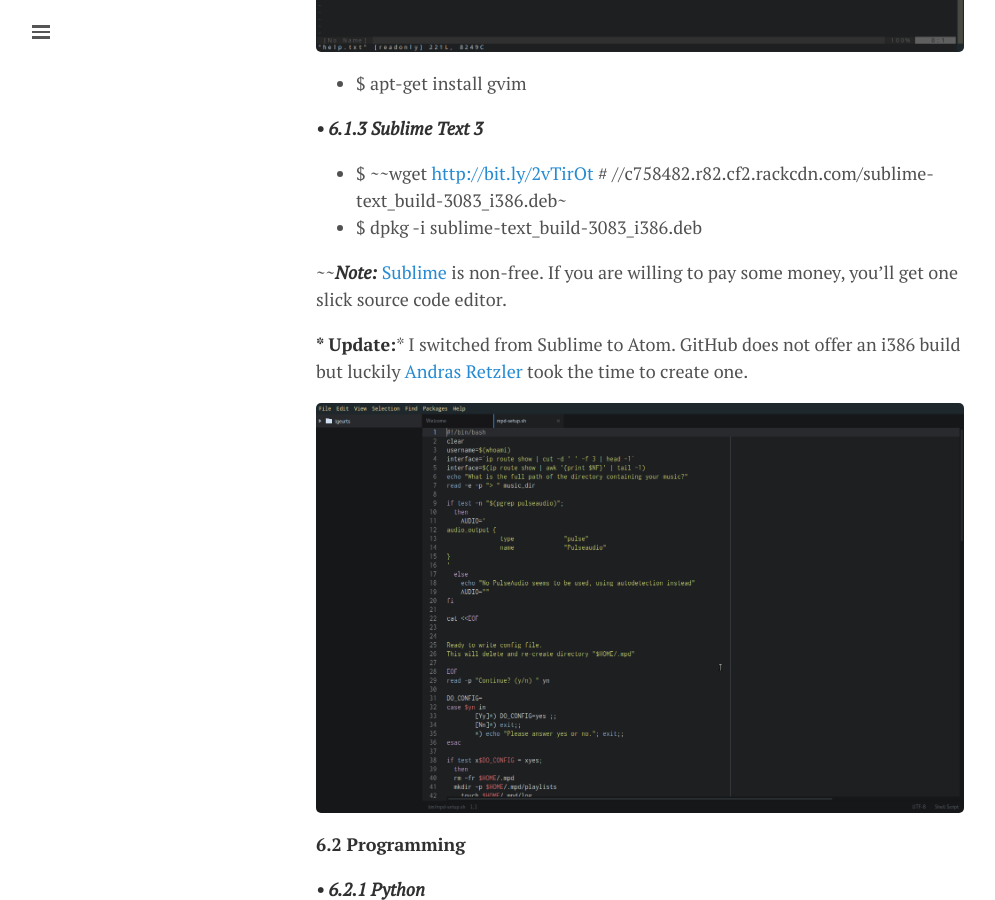
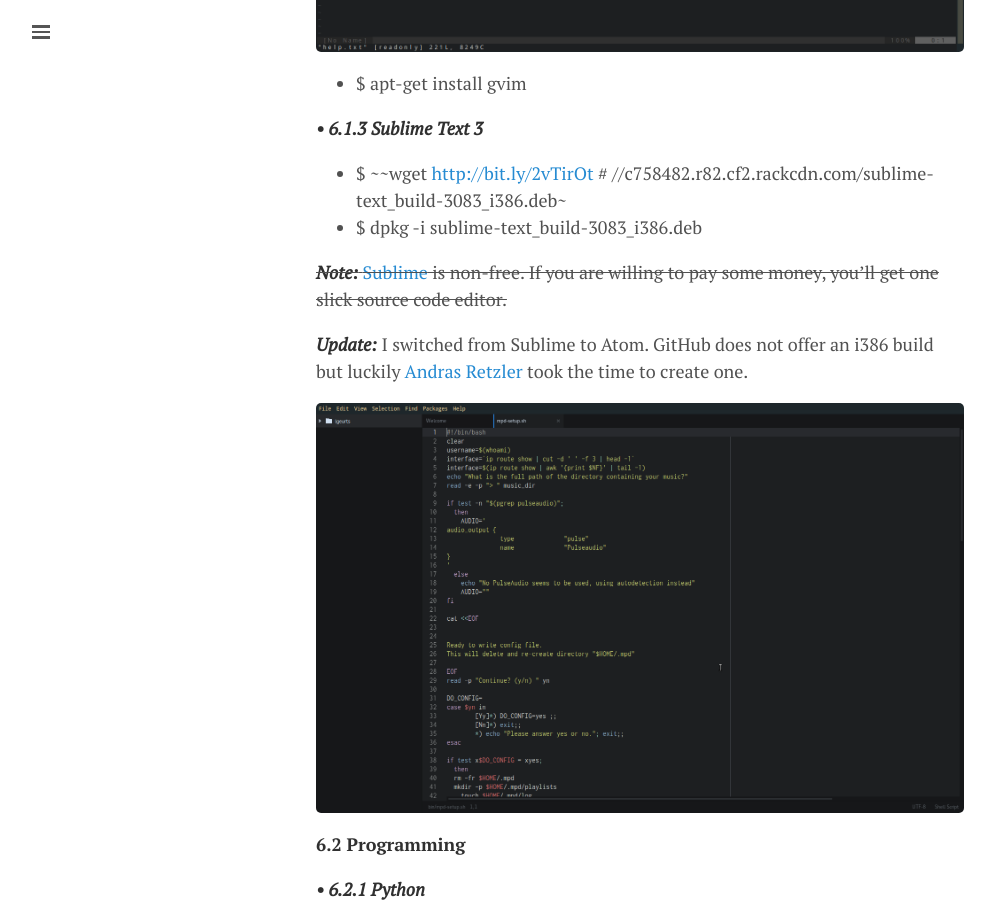
Before and after one commit to lgeurts/lgeurts.github.io, a Jekyll site: the page built from _posts/2017-07-11-bunsenlabs-linux-setup-notes-for dell-inspiron-6000.md, in a window 1280 px wide and 900 px high, scrolled down 9544 px. Shown: the whole window, without its empty margins (0-995 px from the left). Built offline with Jekyll 4.4.1, drawn with Linux system fonts in a browser that asks for light colours; nearby versions of some CDN libraries; comment, search, counter and statistics services are not loaded.

Commit message:
Update sub-section 6.1.3 typos

```diff
--- a/_posts/2017-07-11-bunsenlabs-linux-setup-notes-for dell-inspiron-6000.md
+++ b/_posts/2017-07-11-bunsenlabs-linux-setup-notes-for dell-inspiron-6000.md
@@ -271,9 +271,9 @@
 - $ ~~wget [http://bit.ly/2vTirOt](http://bit.ly/2vTirOt) # //c758482.r82.cf2.rackcdn.com/sublime-text_build-3083_i386.deb~
 - $ dpkg -i sublime-text_build-3083_i386.deb
 
-~~***Note:*** [Sublime](https://www.sublimetext.com/) is non-free. If you are willing to pay some money, you'll get one slick source code editor.
+~~***Note:*** [Sublime](https://www.sublimetext.com/) is non-free. If you are willing to pay some money, you'll get one slick source code editor.~~
 
-*** Update:*** I switched from Sublime to Atom. GitHub does not offer an i386 build but luckily [Andras Retzler](http://ha5kfu.sch.bme.hu/node/189) took the time to create one.
+***Update:*** I switched from Sublime to Atom. GitHub does not offer an i386 build but luckily [Andras Retzler](http://ha5kfu.sch.bme.hu/node/189) took the time to create one.
 
 ![Atom](/assets/atom.png)
 
```
